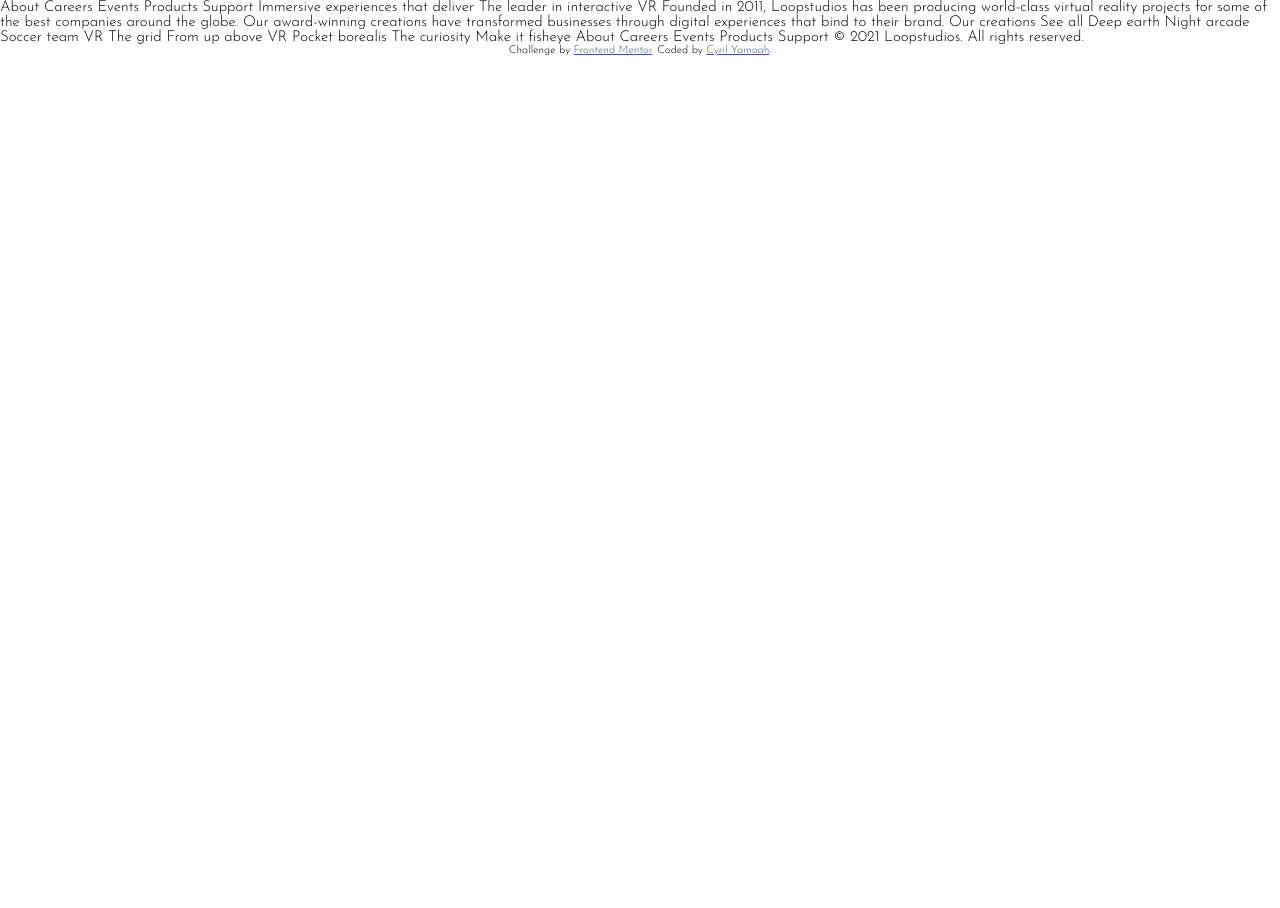
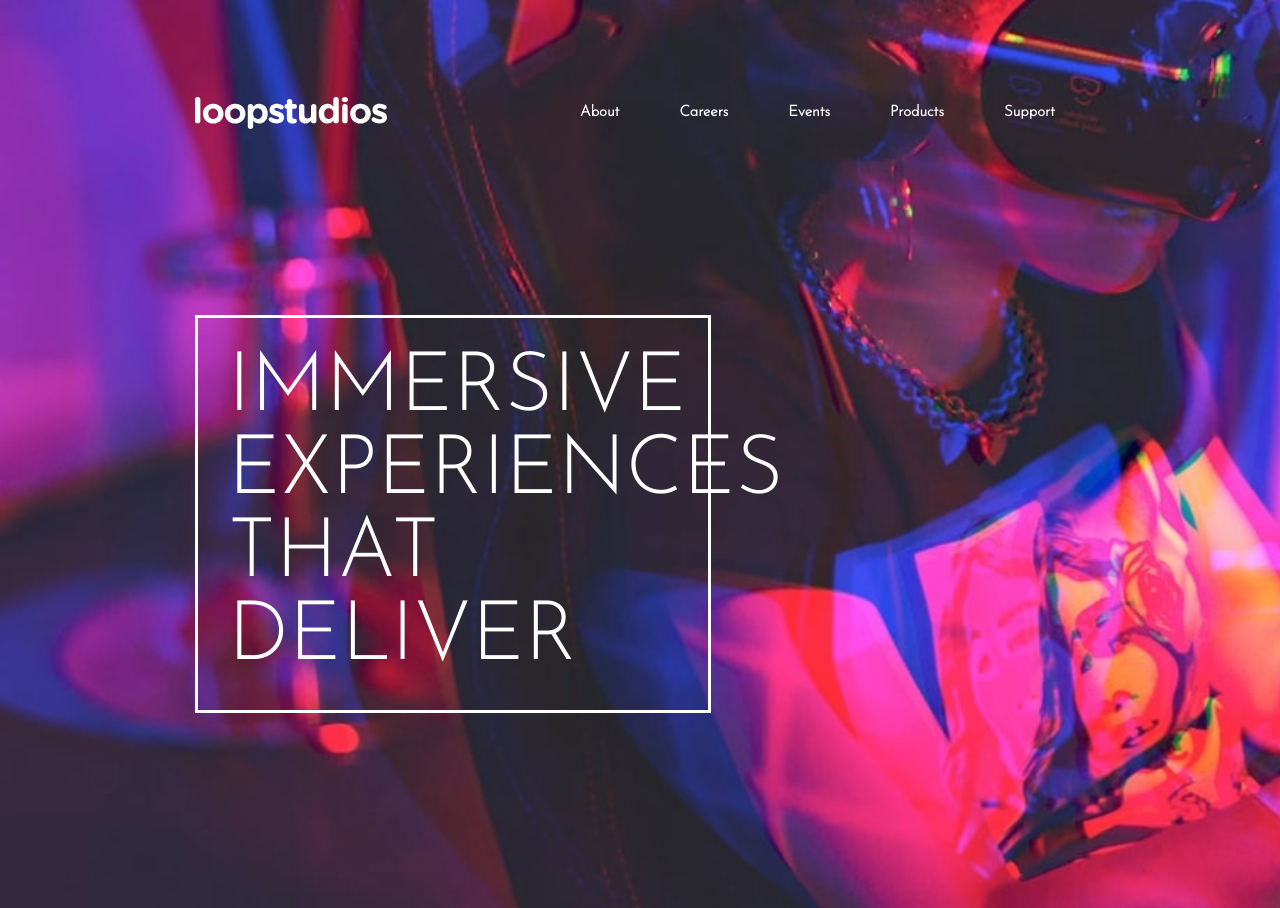
Before and after one commit to ceesiyamoah/loopstudios-landing-page-main, a website: page index.html in a window 1280 px wide. Before the commit the page ends 800 px from the top, so only its background shows below. Drawn offline with Linux system fonts and the light colour scheme.

Commit message:
Header completed

```diff
--- a/index.html
+++ b/index.html
@@ -32,7 +32,7 @@
 		</style>
 	</head>
 	<body>
-		About Careers Events Products Support Immersive experiences that deliver The
+		<!-- About Careers Events Products Support Immersive experiences that deliver The
 		leader in interactive VR Founded in 2011, Loopstudios has been producing
 		world-class virtual reality projects for some of the best companies around
 		the globe. Our award-winning creations have transformed businesses through
@@ -40,12 +40,38 @@
 		earth Night arcade Soccer team VR The grid From up above VR Pocket borealis
 		The curiosity Make it fisheye About Careers Events Products Support © 2021
 		Loopstudios. All rights reserved.
-
 		<div class="attribution">
 			Challenge by
 			<a href="https://www.frontendmentor.io?ref=challenge" target="_blank"
 				>Frontend Mentor</a
 			>. Coded by <a href="#">Cyril Yamoah</a>.
+		</div>-->
+		<div class="container">
+			<header class="header">
+				<div class="header__top">
+					<img src="images/logo.svg" alt="Loopstudios Logo" class="logo" />
+					<nav class="nav">
+						<ul class="nav__list">
+							<li class="nav__item">
+								<a href="#" class="nav__link">About</a>
+							</li>
+							<li class="nav__item">
+								<a href="#" class="nav__link">Careers</a>
+							</li>
+							<li class="nav__item">
+								<a href="#" class="nav__link">Events</a>
+							</li>
+							<li class="nav__item">
+								<a href="#" class="nav__link">Products</a>
+							</li>
+							<li class="nav__item">
+								<a href="#" class="nav__link">Support</a>
+							</li>
+						</ul>
+					</nav>
+				</div>
+				<span class="header__text">Immersive experiences that deliver</span>
+			</header>
 		</div>
 	</body>
 </html>
--- a/sass/_components.scss
+++ b/sass/_components.scss
@@ -0,0 +1,49 @@
+.logo {
+	margin-right: auto;
+}
+
+//*Nav
+
+.nav {
+	color: var(--color-white);
+
+	&__list {
+		list-style: none;
+		display: flex;
+	}
+
+	&__item {
+		padding: 2rem;
+	}
+
+	&__link:link,
+	&__link:visited {
+		color: white;
+		text-decoration: none;
+		font-weight: bold;
+		cursor: pointer;
+		position: relative;
+
+		&:not(:last-child) {
+			margin-right: 1rem;
+		}
+
+		&::before {
+			content: '';
+			width: 50%;
+			position: absolute;
+			background-color: currentColor;
+			height: 2px;
+			bottom: -75%;
+			left: 25%;
+			opacity: 0;
+			visibility: hidden;
+			transition: all 0.5s;
+		}
+	}
+
+	&__link:hover::before {
+		opacity: 1;
+		visibility: visible;
+	}
+}
--- a/sass/_layout.scss
+++ b/sass/_layout.scss
@@ -0,0 +1,31 @@
+.container {
+	width: 100%;
+	height: 100%;
+}
+
+.header {
+	background-image: url('../images/desktop/image-hero.jpg');
+	background-size: cover;
+	padding: 5rem 13rem 10rem 13rem;
+	display: flex;
+	flex-direction: column;
+
+	&__top {
+		display: flex;
+		justify-content: space-between;
+		align-items: center;
+
+		margin-bottom: 8rem;
+	}
+	&__text {
+		font-size: 5.5rem;
+		color: var(--color-white);
+		border: 3px solid var(--color-white);
+		padding: 2rem;
+		margin: 3rem 0;
+		max-width: 58%;
+		flex-wrap: wrap;
+		text-transform: uppercase;
+		flex-basis: 40%;
+	}
+}
```
Also changed, not shown: css/style.css.
